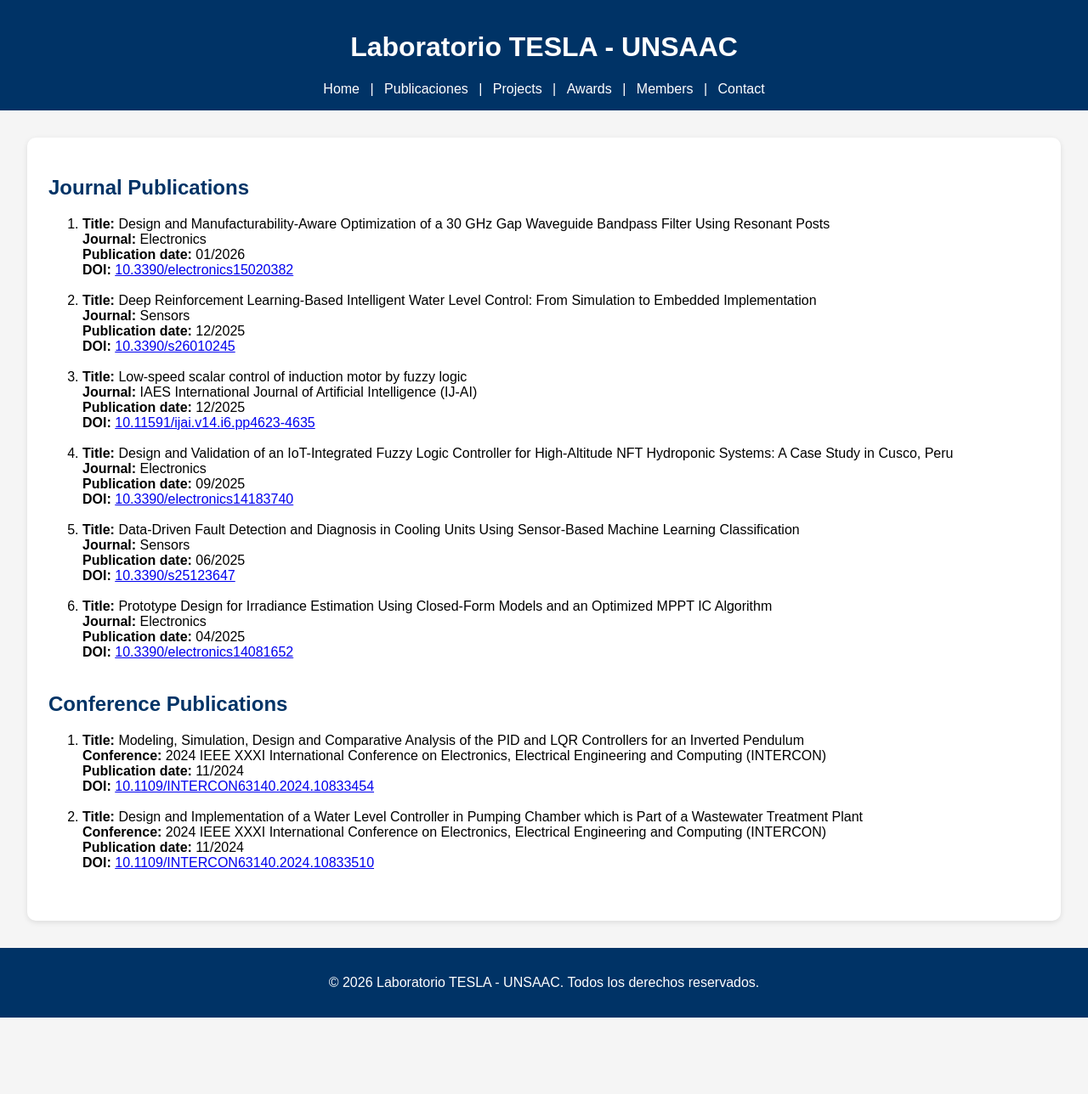
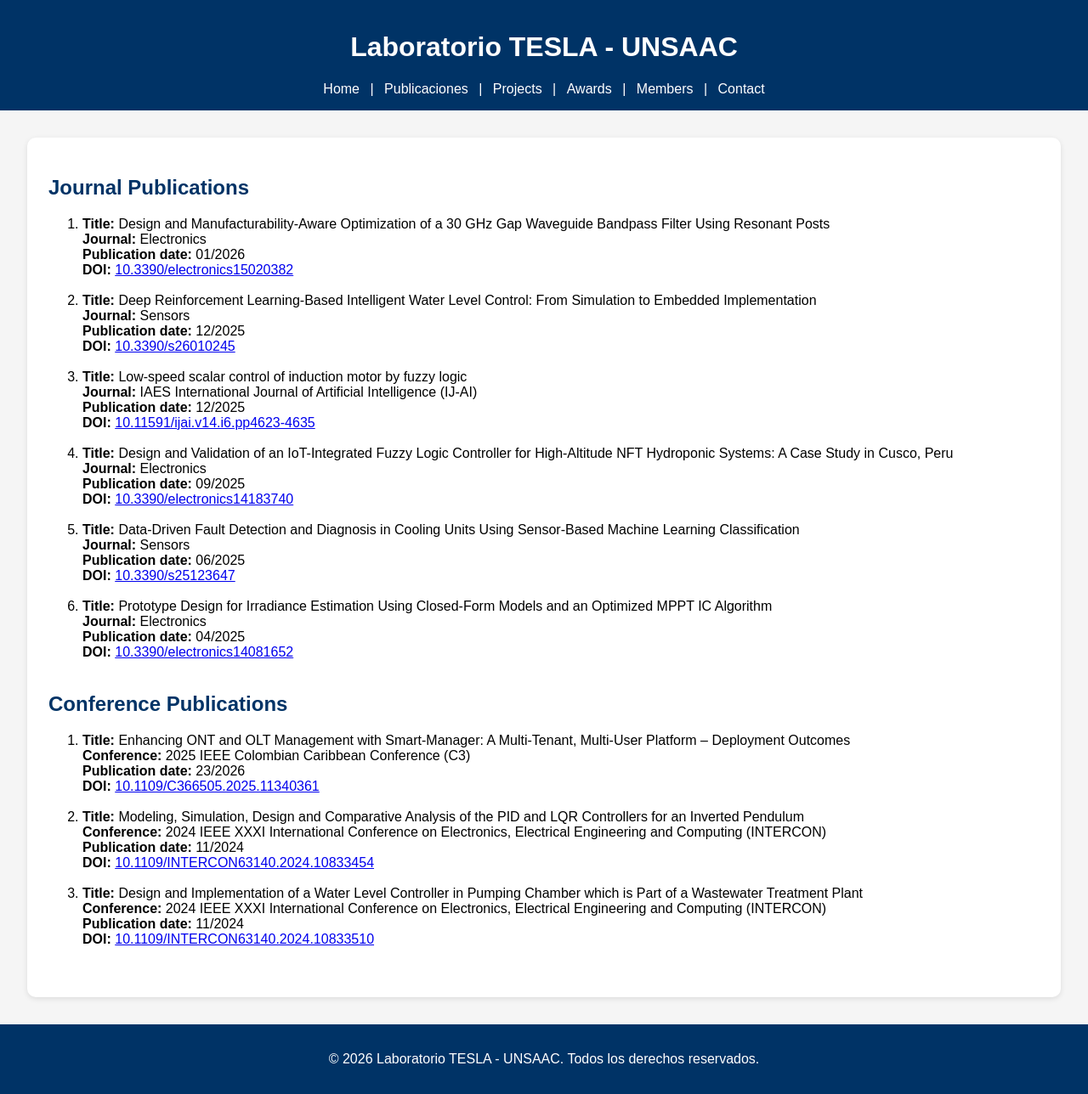
Before and after one commit to laboratoriotesla-unsaac/laboratoriotesla-unsaac.github.io, a Jekyll site: the page built from publications.html, in a window 1280 px wide. Shown: the whole page at 85% size. Built offline with Jekyll 4.4.1, drawn with Linux system fonts in a browser that asks for light colours; before the commit the page ends 1198 px from its top, so only the background shows below that.

Commit message:
Actualizar conten

```diff
--- a/publications.html
+++ b/publications.html
@@ -54,6 +54,13 @@
   <h1>Conference Publications</h1>
   <ol>
     <li>
+      <strong>Title:</strong> Enhancing ONT and OLT Management with Smart-Manager: A Multi-Tenant, Multi-User Platform – Deployment Outcomes<br>
+      <strong>Conference:</strong> 2025 IEEE Colombian Caribbean Conference (C3)<br>
+      <strong>Publication date:</strong> 23/2026<br>
+      <strong>DOI:</strong> <a href="https://doi.org/10.1109/C366505.2025.11340361" target="_blank">10.1109/C366505.2025.11340361</a>
+    </li>
+    <br>
+    <li>
       <strong>Title:</strong> Modeling, Simulation, Design and Comparative Analysis of the PID and LQR Controllers for an Inverted Pendulum<br>
       <strong>Conference:</strong> 2024 IEEE XXXI International Conference on Electronics, Electrical Engineering and Computing (INTERCON)<br>
       <strong>Publication date:</strong> 11/2024<br>
```
